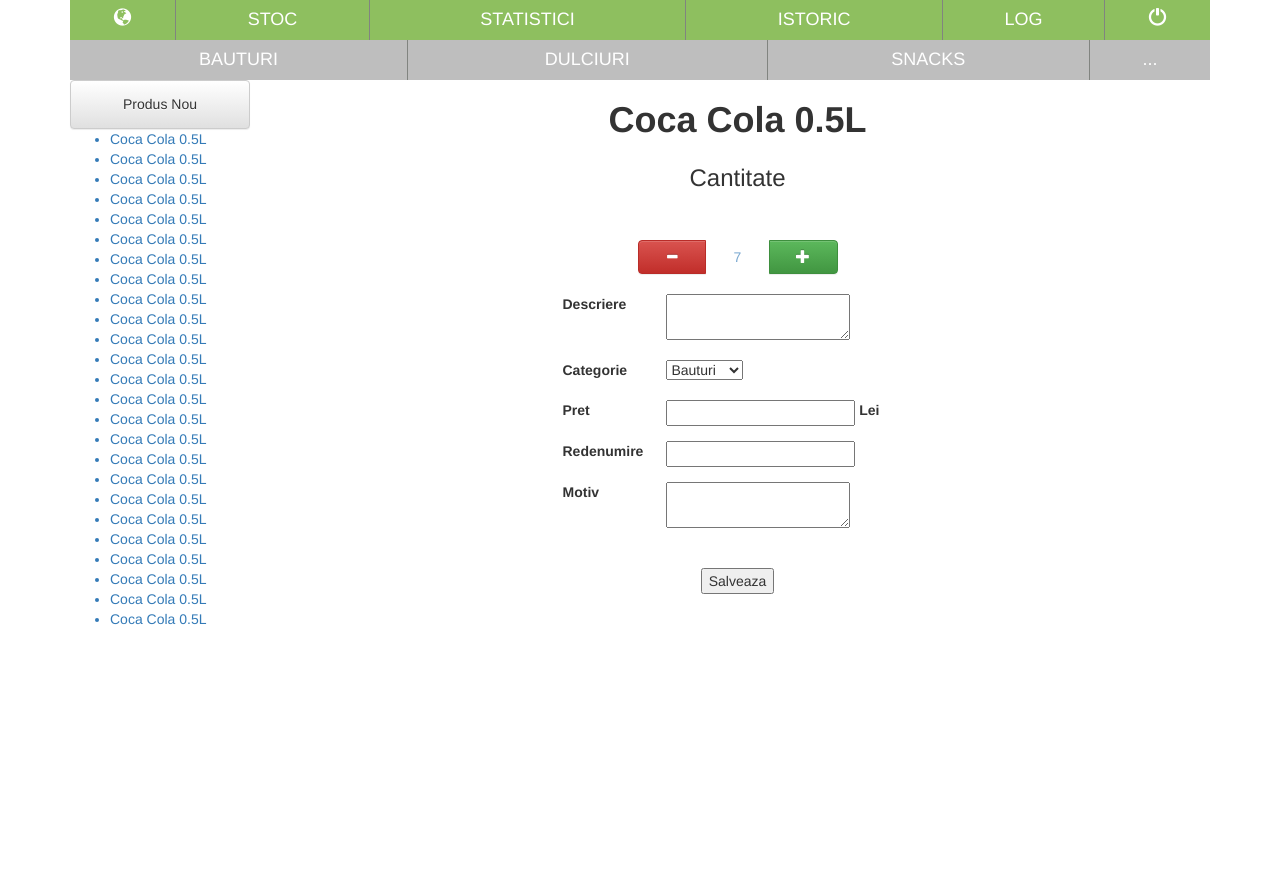
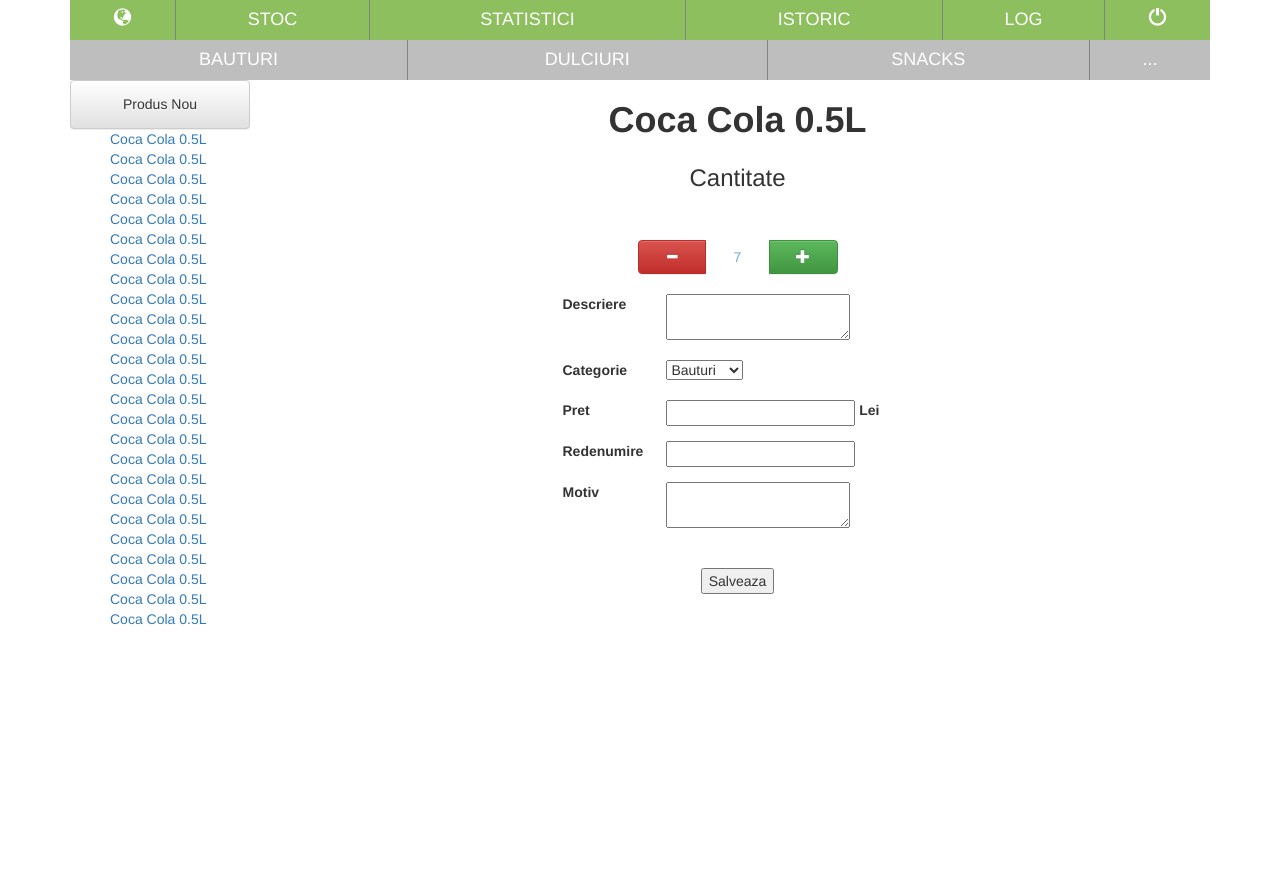
Before and after one commit to Cycov/NTT-Candy-Machine, a PHP site: page /stoc.php in a window 1280 px wide. Shown: the top 888 px of the page. Run offline with PHP 8.4, Linux system fonts and the light colour scheme; some libraries are stand-ins or nearby versions.

Commit message:
Stoc
Unorder list bullets removed

```diff
--- a/stylesheets/stoc.css
+++ b/stylesheets/stoc.css
@@ -9,6 +9,12 @@ body{
 	overflow:auto;
 	overflow-x:hidden;
 	border: 1px;
+}
+.scrollbar  a:link{
+	text-decoration:none;
+}
+.scrollbar ul{
+	list-style-type:none;
 }
 .btn-default{
 	width:180px;
```
